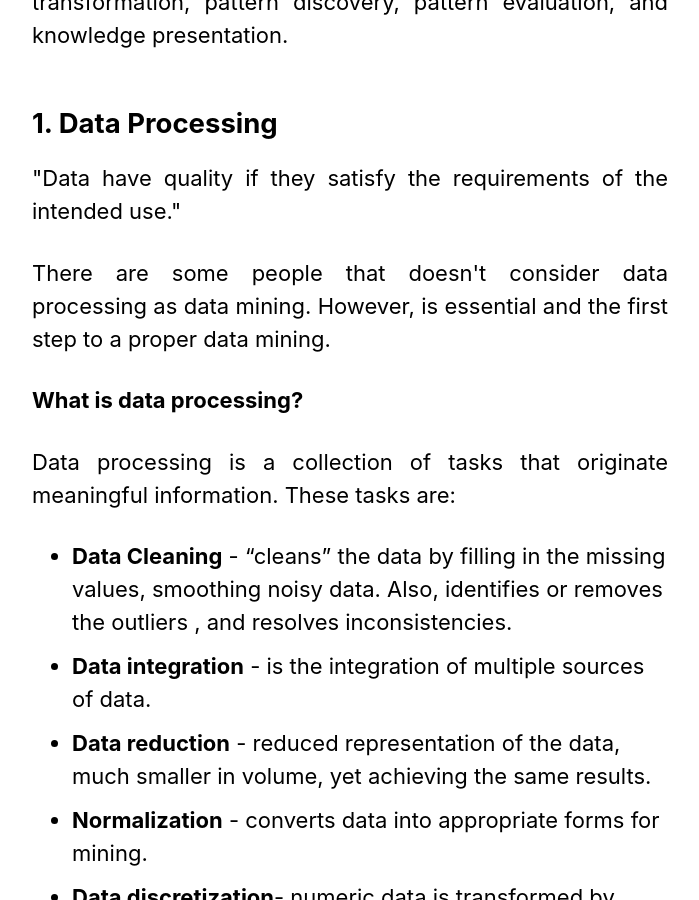
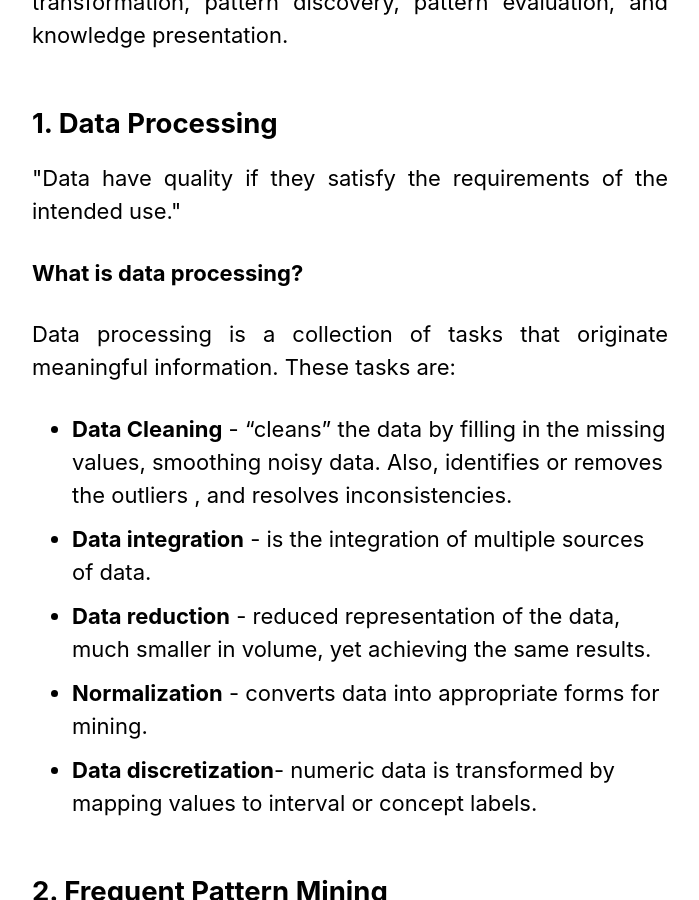
Before and after one commit to vidigaljoao/vidigaljoao.github.io, a Jekyll site: the page built from _posts/2019-08-22-data-mining.md, in a window 1280 px wide and 900 px high, scrolled down 342 px. Shown: the whole window, without its empty margins (290-989 px from the left). Built offline with Jekyll 4.4.1, drawn with Linux system fonts in a browser that asks for light colours; cached includes are drawn as plain includes; nearby versions of some CDN libraries.

Commit message:
without datascience content

```diff
--- a/_posts/2019-08-22-data-mining.md
+++ b/_posts/2019-08-22-data-mining.md
@@ -16,7 +16,6 @@ excerpt: "Data Science"
 
 <p style='text-align: justify;'>"Data have quality if they satisfy the requirements of the intended use."</p>
 
-<p style='text-align: justify;'>There are some people that doesn't consider data processing as data mining. However, is essential and the first step to a proper data mining.</p>
 
 **What is data processing?**
 
```
